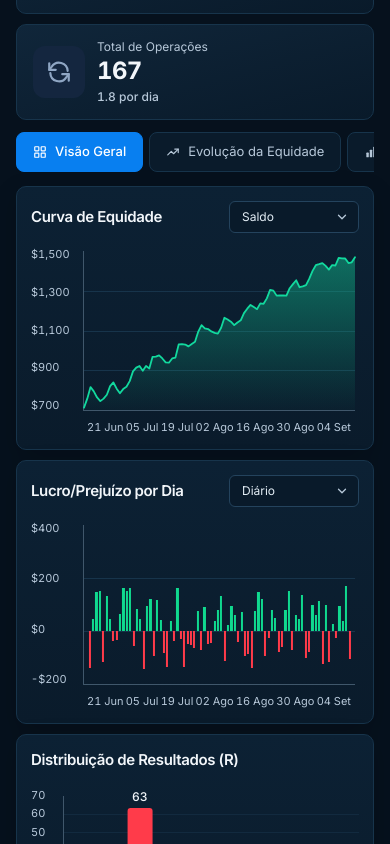
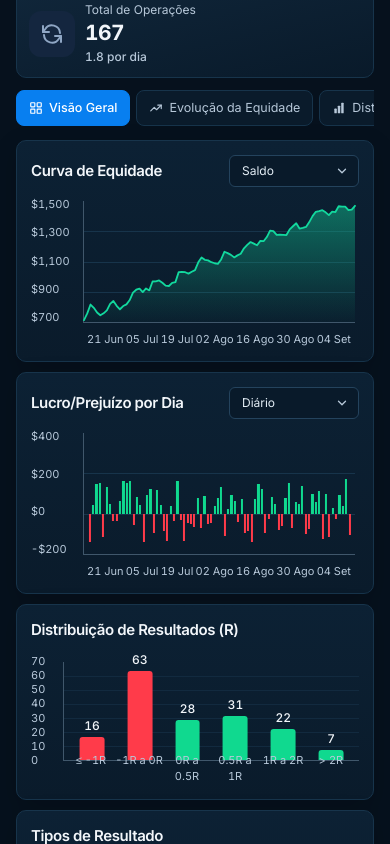
Before and after one commit to rodrigonvest/frontend, a Next.js app: page /desempenho in a window 390 px wide. Shown: the part 860-1704 px from the top of the page. Built offline with nearby package versions, Linux system fonts and the light colour scheme; no server answers.

Commit message:
Ajusta escala e proporções da página Desempenho conforme referência

```diff
--- a/components/performance/DailyPnlCard.tsx
+++ b/components/performance/DailyPnlCard.tsx
@@ -16,7 +16,7 @@ export default function DailyPnlCard() {
         </SelectField>
       }
     >
-      <div role="img" aria-label="Barras de lucro e prejuízo diário entre 21 de junho e 4 de setembro" className="relative mt-3 h-[190px]">
+      <div role="img" aria-label="Barras de lucro e prejuízo diário entre 21 de junho e 4 de setembro" className="relative mt-2 h-[152px]">
         <div className="absolute bottom-6 left-0 top-1 flex w-12 flex-col justify-between text-[11px] text-fg-muted tabular">
           {dailyTicks.map((t) => <span key={t} className="leading-none">{t}</span>)}
         </div>
--- a/components/performance/DonutCard.tsx
+++ b/components/performance/DonutCard.tsx
@@ -16,8 +16,8 @@ export default function DonutCard({ title, segments, total, label }: { title: st
 
   return (
     <Panel title={title}>
-      <div className="mt-3 flex flex-wrap items-center gap-x-5 gap-y-4 sm:flex-nowrap">
-        <div className="relative size-[150px] shrink-0">
+      <div className="mt-2 flex flex-wrap items-center gap-x-5 gap-y-3 sm:flex-nowrap">
+        <div className="relative size-[132px] shrink-0">
           <svg viewBox="0 0 130 130" className="size-full -rotate-90" role="img" aria-label={`${label}: ${segments.map((s) => `${s.label} ${s.count}`).join(", ")}`}>
             {arcs.map((arc) => (
               <circle
@@ -38,7 +38,7 @@ export default function DonutCard({ title, segments, total, label }: { title: st
             <span className="mt-1 text-[10.5px] text-fg-muted">{label}</span>
           </div>
         </div>
-        <ul className="grid min-w-0 flex-1 gap-y-2.5 text-xs">
+        <ul className="grid min-w-0 flex-1 gap-y-2 text-xs">
           {segments.map((segment) => (
             <li key={segment.label} className="grid grid-cols-[minmax(0,1fr)_auto_auto] items-center gap-x-3">
               <span className="flex min-w-0 items-center gap-2 text-fg">
--- a/components/performance/EquityCurveCard.tsx
+++ b/components/performance/EquityCurveCard.tsx
@@ -17,7 +17,7 @@ export default function EquityCurveCard() {
         </SelectField>
       }
     >
-      <div role="img" aria-label="Curva de equidade crescendo de $700 para cerca de $1,500 entre 21 de junho e 4 de setembro" className="relative mt-3 h-[190px]">
+      <div role="img" aria-label="Curva de equidade crescendo de $700 para cerca de $1,500 entre 21 de junho e 4 de setembro" className="relative mt-2 h-[152px]">
         <div className="absolute bottom-6 left-0 top-1 flex w-12 flex-col justify-between text-[11px] text-fg-muted tabular">
           {equityTicks.map((t) => <span key={t} className="leading-none">{t}</span>)}
         </div>
--- a/components/performance/HourlyPerformanceCard.tsx
+++ b/components/performance/HourlyPerformanceCard.tsx
@@ -12,7 +12,7 @@ export default function HourlyPerformanceCard() {
         </div>
       }
     >
-      <div role="img" aria-label="Operações com lucro e prejuízo por hora do dia, de 00 a 23" className="relative mt-3 h-[170px]">
+      <div role="img" aria-label="Operações com lucro e prejuízo por hora do dia, de 00 a 23" className="relative mt-2 h-[112px]">
         <span aria-hidden className="absolute left-0 top-1/2 -translate-x-[30%] -translate-y-1/2 -rotate-90 text-[10.5px] text-fg-muted">Operações</span>
         <div className="absolute bottom-6 left-6 top-1 flex w-6 flex-col justify-between text-[11px] text-fg-muted tabular">
           {hourlyTicks.map((t) => <span key={t} className="text-right leading-none">{t}</span>)}
--- a/components/performance/KpiCards.tsx
+++ b/components/performance/KpiCards.tsx
@@ -22,14 +22,14 @@ export default function KpiCards() {
       {performanceKpis.map((kpi) => (
         <article
           key={kpi.label}
-          className="flex min-w-0 items-center gap-3 rounded-[10px] border border-[#17344b] bg-gradient-to-br from-[#10263a] to-[#091a2a] px-4 py-3.5"
+          className="flex min-w-0 items-center gap-2.5 rounded-[10px] border border-[#17344b] bg-gradient-to-br from-[#10263a] to-[#091a2a] px-3 py-3"
         >
-          <span aria-hidden className={`flex size-[52px] shrink-0 items-center justify-center rounded-xl ${iconTones[kpi.iconTone]}`}>
-            <Icon name={kpi.icon} size={26} stroke={2} />
+          <span aria-hidden className={`flex size-[46px] shrink-0 items-center justify-center rounded-xl ${iconTones[kpi.iconTone]}`}>
+            <Icon name={kpi.icon} size={24} stroke={2} />
           </span>
           <div className="min-w-0">
             <p className="truncate text-xs text-fg-muted">{kpi.label}</p>
-            <p className={`mt-1 truncate text-[24px] font-bold leading-none tracking-tight tabular ${textTones[kpi.valueTone]}`}>{kpi.value}</p>
+            <p className={`mt-1 truncate text-[21px] font-bold leading-none tracking-tight tabular ${textTones[kpi.valueTone]}`}>{kpi.value}</p>
             <p className={`mt-1.5 truncate text-xs font-medium tabular ${textTones[kpi.noteTone]}`}>{kpi.note}</p>
           </div>
         </article>
--- a/components/performance/MonthlyTable.tsx
+++ b/components/performance/MonthlyTable.tsx
@@ -1,15 +1,15 @@
 import { Panel } from "../backtest/BacktestFields";
 import { monthlyRows, monthlyTotalRow } from "../../lib/performance-demo";
 
-const head = "px-2 pb-2 text-right text-[11px] font-normal text-fg-muted first:pl-1 first:text-left last:pr-1";
-const cell = "px-2 py-[7px] text-right text-xs tabular first:pl-1 first:text-left last:pr-1";
+const head = "whitespace-nowrap px-[3px] pb-1.5 text-right text-[10.5px] font-normal text-fg-muted first:pl-1 first:text-left last:pr-1";
+const cell = "whitespace-nowrap px-[3px] py-[5px] text-right text-[11px] tabular first:pl-1 first:text-left last:pr-1";
 const underline = "underline decoration-1 underline-offset-4";
 
 export default function MonthlyTable() {
   return (
     <Panel title="Desempenho por Mês">
-      <div className="mt-3 overflow-x-auto">
-        <table className="w-full min-w-[520px] border-collapse">
+      <div className="mt-2 overflow-x-auto">
+        <table className="w-full min-w-0 border-collapse">
           <caption className="sr-only">Desempenho por mês</caption>
           <thead>
             <tr>
--- a/components/performance/PerformanceTabs.tsx
+++ b/components/performance/PerformanceTabs.tsx
@@ -19,7 +19,7 @@ export default function PerformanceTabs() {
             aria-selected={selected}
             onClick={() => setActive(index)}
             className={cx(
-              "flex h-10 shrink-0 items-center gap-2 rounded-lg border px-4 text-[13px] transition-colors",
+              "flex h-9 shrink-0 items-center gap-1.5 rounded-lg border px-3 text-[12.5px] transition-colors",
               selected
                 ? "border-brand-strong bg-brand-strong font-medium text-white"
                 : "border-[#17344b] bg-[#0a1b2b] text-fg-muted hover:border-line-strong hover:text-fg",
--- a/components/performance/PerformanceView.tsx
+++ b/components/performance/PerformanceView.tsx
@@ -1,5 +1,5 @@
 import Shell from "../Shell";
-import RDistribution from "../backtest/RDistribution";
+import ResultDistributionCard from "./ResultDistributionCard";
 import PerformanceHeader from "./PerformanceHeader";
 import KpiCards from "./KpiCards";
 import PerformanceTabs from "./PerformanceTabs";
@@ -23,16 +23,16 @@ export default function PerformanceView() {
         <DailyPnlCard />
       </div>
       <div className="mt-2.5 grid gap-2.5 lg:grid-cols-2 xl:grid-cols-[1.05fr_1fr_1fr]">
-        <RDistribution />
+        <ResultDistributionCard />
         <DonutCard title="Tipos de Resultado" segments={resultTypes} total={167} label="Operações" />
         <DonutCard title="Operações por Canal" segments={channelOperations} total={167} label="Operações" />
       </div>
-      <div className="mt-2.5 grid gap-2.5 xl:grid-cols-[1.9fr_1fr_1fr]">
+      <div className="mt-2.5 grid gap-2.5 xl:grid-cols-[minmax(0,1.6fr)_minmax(0,1fr)_minmax(0,1fr)]">
         <MonthlyTable />
         <TradeRankTable title="Melhores Operações" rows={bestTrades} lastColumn="Lucro (USD)" tone="success" />
         <TradeRankTable title="Maiores Perdas" rows={worstTrades} lastColumn="Prejuízo (USD)" tone="danger" />
       </div>
-      <div className="mt-2.5 grid gap-2.5 xl:grid-cols-[1.1fr_1fr]">
+      <div className="mt-2.5 grid gap-2.5 xl:grid-cols-[1fr_1fr]">
         <AdditionalStatsCard />
         <HourlyPerformanceCard />
       </div>
--- /dev/null
+++ b/components/performance/ResultDistributionCard.tsx
@@ -0,0 +1,45 @@
+import { rDistribution } from "../../lib/backtest-demo";
+import { Panel } from "../backtest/BacktestFields";
+
+const axisMax = 70;
+const ticks = [70, 60, 50, 40, 30, 20, 10, 0];
+
+export default function ResultDistributionCard() {
+  return (
+    <Panel title="Distribuição de Resultados (R)">
+      <div role="img" aria-label="Histograma de resultados em R: 16, 63, 28, 31, 22 e 7 operações" className="relative mt-2 h-[135px]">
+        <div className="absolute bottom-6 left-0 top-3 flex w-7 flex-col justify-between text-[11px] text-fg-muted tabular">
+          {ticks.map((t) => <span key={t} className="-my-1.5 leading-none">{t}</span>)}
+        </div>
+        <div className="absolute inset-y-0 left-8 right-0">
+          <div className="absolute inset-x-0 bottom-6 top-3 border-b border-l border-[#40576b]">
+            {ticks.slice(1, -1).map((t) => (
+              <span key={t} aria-hidden className="absolute inset-x-0 h-px bg-[#122a3f]" style={{ top: `${100 - (t / axisMax) * 100}%` }} />
+            ))}
+            <div className="absolute inset-0 flex items-end justify-around px-1">
+              {rDistribution.map((item) => (
+                <div key={item.label} className="relative h-full w-full">
+                  <span
+                    className={`absolute bottom-0 left-1/2 block w-[52%] max-w-[46px] -translate-x-1/2 rounded-t-[3px] ${item.negative ? "bg-[#ff3b4a]" : "bg-[#10d98f]"}`}
+                    style={{ height: `${(item.value / axisMax) * 100}%` }}
+                  />
+                  <span
+                    className="absolute left-0 right-0 text-center text-xs font-medium leading-none text-fg tabular"
+                    style={{ bottom: `calc(${(item.value / axisMax) * 100}% + 5px)` }}
+                  >
+                    {item.value}
+                  </span>
+                </div>
+              ))}
+            </div>
+          </div>
+          <div className="absolute inset-x-0 bottom-0 flex justify-around px-1 text-[11px] text-fg-muted">
+            {rDistribution.map((item) => (
+              <span key={item.label} className="w-full text-center tabular">{item.label}</span>
+            ))}
+          </div>
+        </div>
+      </div>
+    </Panel>
+  );
+}
```
Also changed, not shown: components/performance/AdditionalStatsCard.tsx (+4 -4 lines), components/performance/TradeRankTable.tsx (+4 -4 lines).
